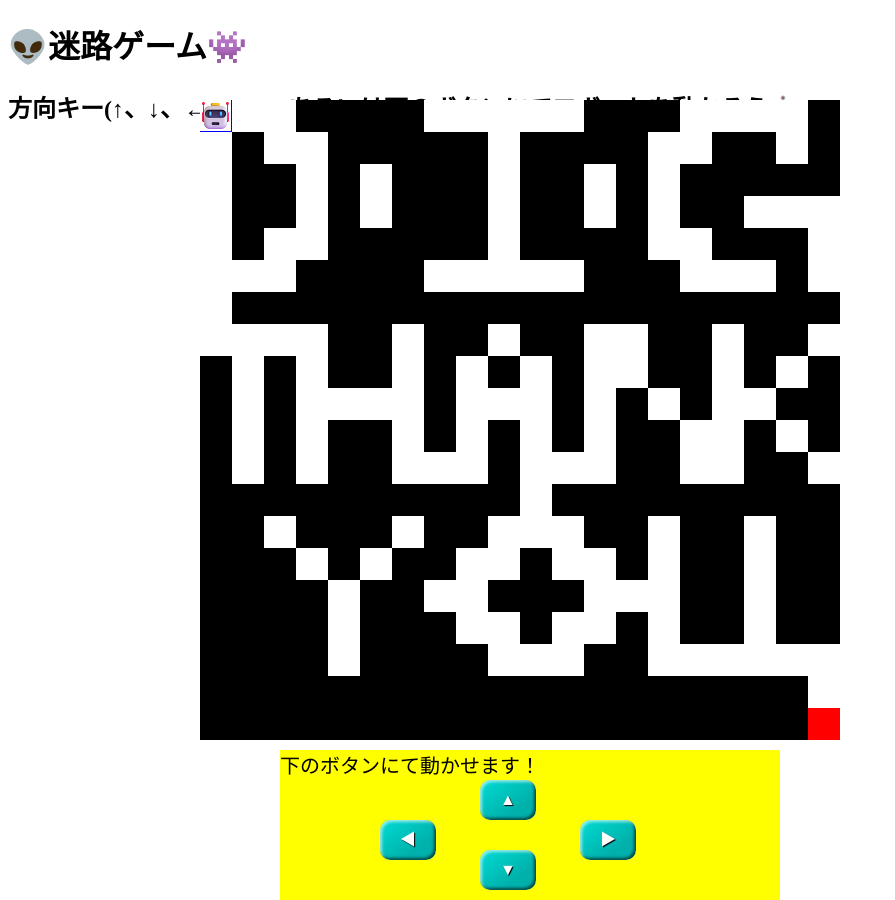
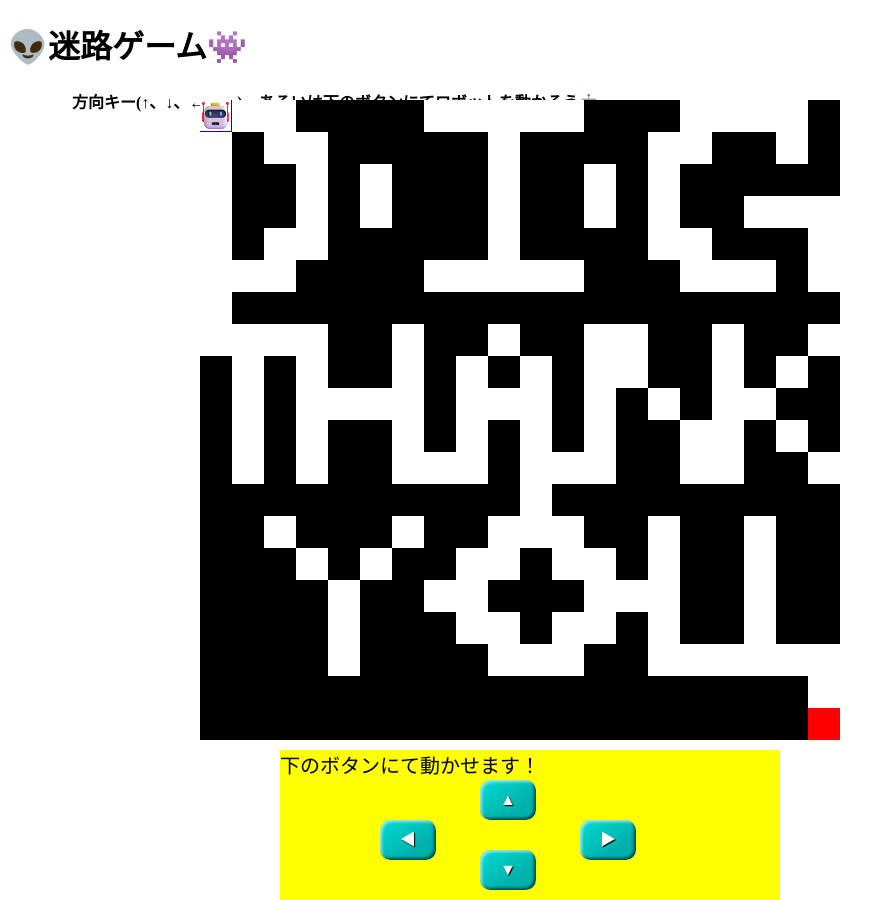
Before and after one commit to HiraikeRyouma/HiraikeRyoma.fnd25, a plain HTML site: page index.html in a window 1280 px wide. Shown: the whole page, without its empty margins (0-895 px from the left). Drawn offline with Linux system fonts and the light colour scheme.

Commit message:
Update index.html

```diff
--- a/index.html
+++ b/index.html
@@ -12,7 +12,7 @@
 
 <body>
   <h1> 👽迷路ゲーム👾</h1>
-  <h2> 方向キー(↑、↓、←、→)、あるいは下のボタンにてロボットを動かそう🤖</h2>
+  <h4> 　　　　方向キー(↑、↓、←、→)、あるいは下のボタンにてロボットを動かそう🤖</h4>
   <canvas id="canvas"></canvas>
   <div id="control">下のボタンにて動かせます！
   <button id="btndown" class ="yureru-updown" type="button">▼</button>
```
